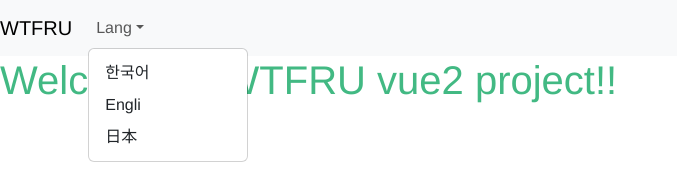
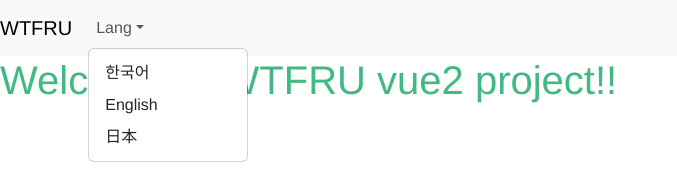
Before and after one commit to jaewgwon/wtfru, a Vue app in the folder frontend/: page / in a window 1280 px wide. Both pictures are taken after a click on the button "Lang". Shown: the top 179 px of the page, without its empty margins (0-677 px from the left). Built offline with nearby package versions, Linux system fonts and the light colour scheme.

Commit message:
chore: Fix typo

```diff
--- a/frontend/src/components/Header.vue
+++ b/frontend/src/components/Header.vue
@@ -7,7 +7,7 @@
       <b-navbar-nav class="ml-auto">
         <b-nav-item-dropdown text="Lang" right>
           <b-dropdown-item href="#">한국어</b-dropdown-item>
-          <b-dropdown-item href="#">Engli</b-dropdown-item>
+          <b-dropdown-item href="#">English</b-dropdown-item>
           <b-dropdown-item href="#">日本</b-dropdown-item>
         </b-nav-item-dropdown>
       </b-navbar-nav>
```
